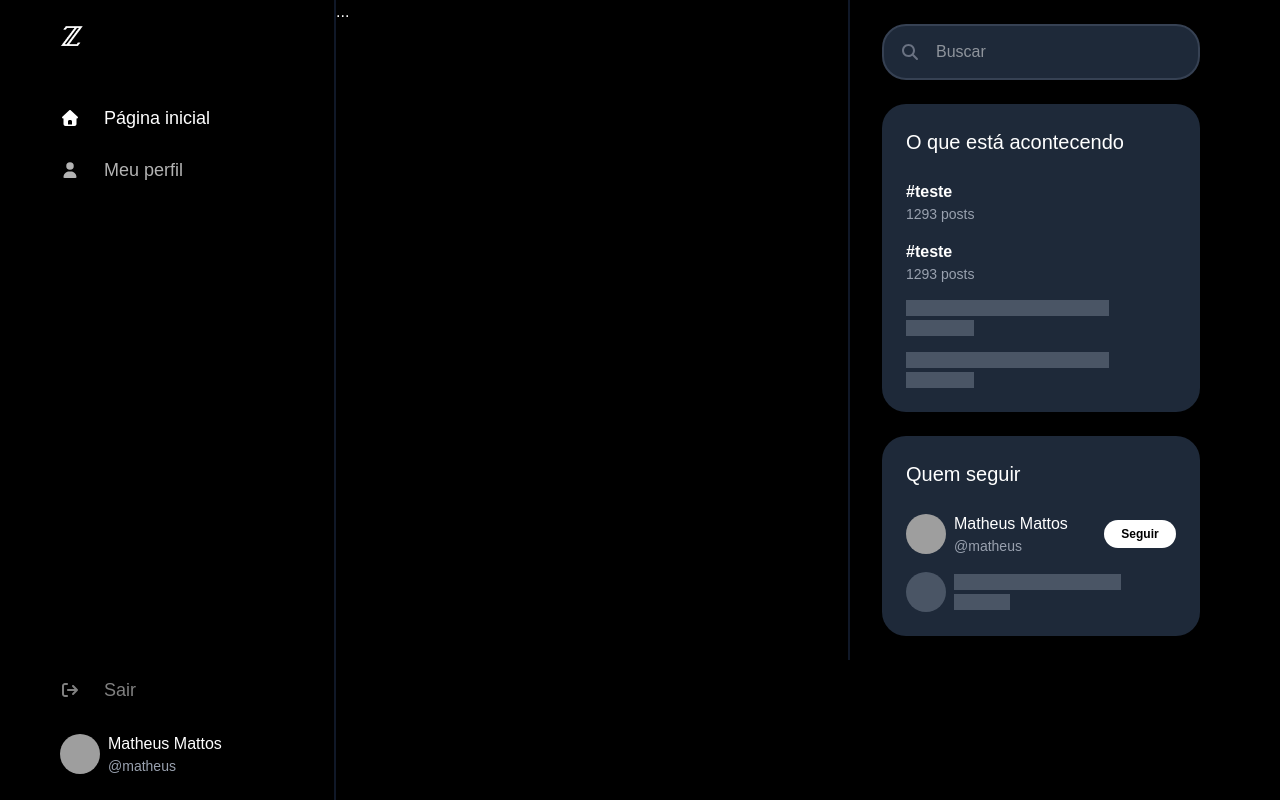
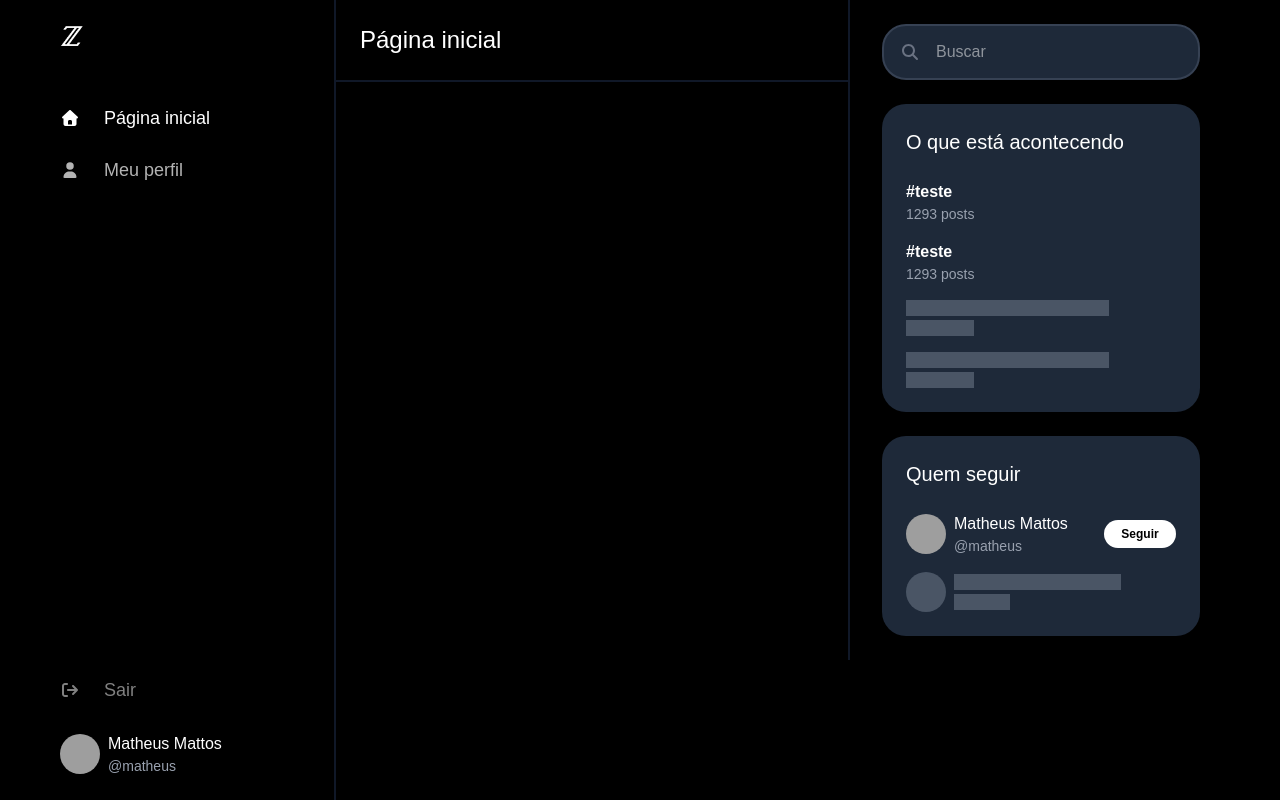
Before and after one commit to matheuskdr/clone-x-frontend, a Next.js app: page /home in a window 1280 px wide. Built offline with nearby package versions, Linux system fonts and the light colour scheme; grey boxes are pictures that could not be loaded.

Commit message:
creating home header

```diff
--- a/src/app/(ui)/home/page.tsx
+++ b/src/app/(ui)/home/page.tsx
@@ -1,3 +1,9 @@
+import { HomeHeader } from "@/components/home/home-header";
+
 export default function Page() {
-    return <div className="">...</div>;
+    return (
+        <div className="">
+            <HomeHeader />
+        </div>
+    );
 }
--- /dev/null
+++ b/src/components/home/home-header.tsx
@@ -0,0 +1,30 @@
+"use client";
+
+import { FontAwesomeIcon } from "@fortawesome/react-fontawesome";
+import { Logo } from "../ui/logo";
+import { faBars } from "@fortawesome/free-solid-svg-icons";
+import { useState } from "react";
+import { HomeMenu } from "./home-menu";
+
+export const HomeHeader = () => {
+    const [showMenu, setShowMenu] = useState(false);
+
+    return (
+        <header className="flex justify-between p-6 border-b-2 border-gray-900">
+            <div className="lg:hidden">
+                <Logo size={24} />
+            </div>
+            <div
+                className="hidden lg:block text-2xl"
+                onClick={() => setShowMenu(true)}
+            >
+                Página inicial
+            </div>
+            <div className="cursor-pointer lg:hidden">
+                <FontAwesomeIcon icon={faBars} className="size-6" />
+            </div>
+
+            {showMenu && <HomeMenu closeAction={() => setShowMenu(false)} />}
+        </header>
+    );
+};
--- /dev/null
+++ b/src/components/home/home-menu.tsx
@@ -0,0 +1,7 @@
+type Props = {
+    closeAction: () => void;
+};
+
+export const HomeMenu = ({ closeAction }: Props) => {
+    return <div className="">...</div>;
+};
```
